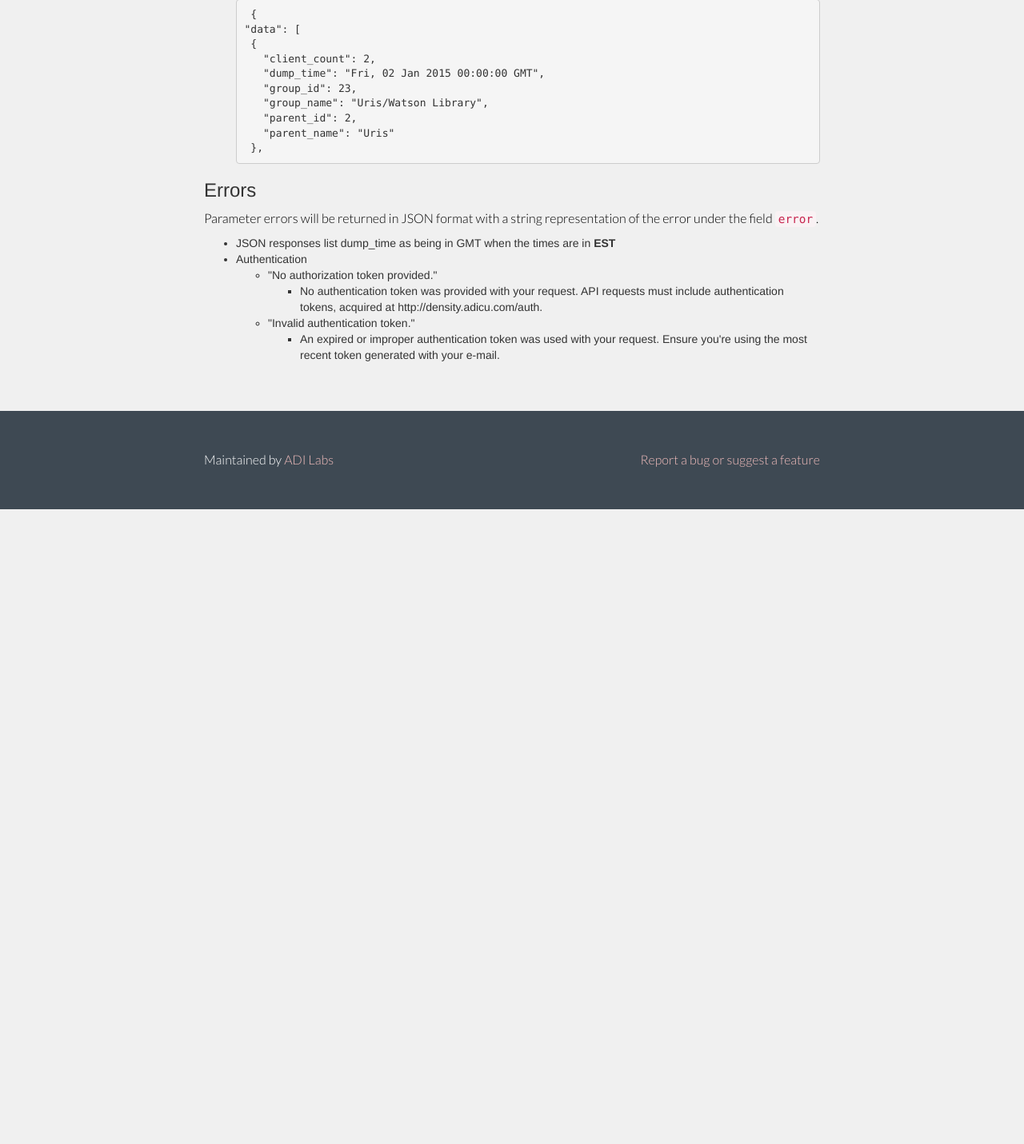
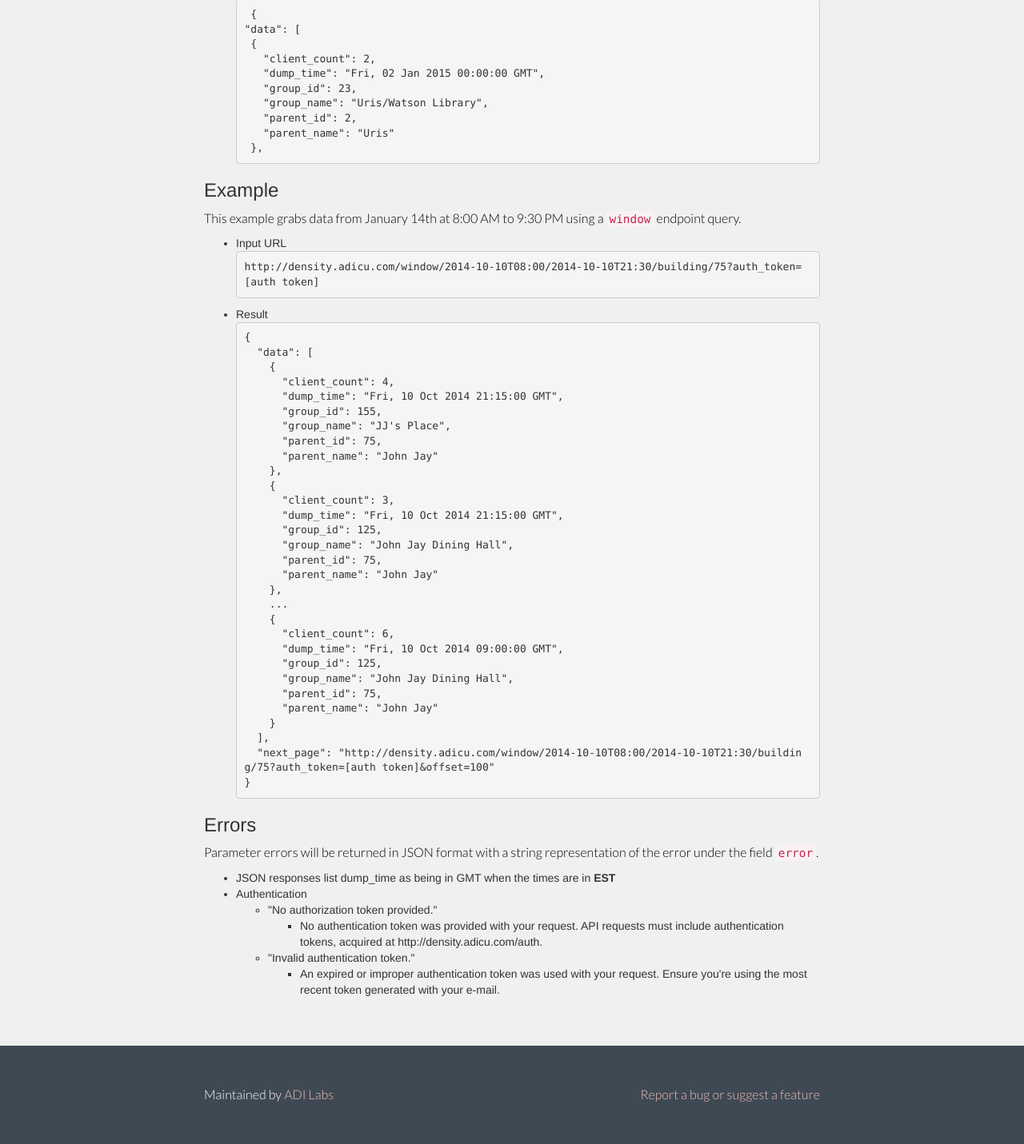
Before and after one commit to ADI-Labs/density, a Flask app: page /docs in a window 1280 px wide. Shown: the part 1935-3366 px from the top of the page at 80% size. Before the commit the page ends 2572 px from the top, so only its background shows below. Run offline with Flask 2, Linux system fonts and the light colour scheme; some libraries are stand-ins or nearby versions.

Commit message:
Add an example to the documentation and fix a link error.

```diff
--- a/density/templates/docs.html
+++ b/density/templates/docs.html
@@ -11,7 +11,7 @@
     <div class="container">
         <div>
             <p class="about">This is the <strong>documentation</strong> page for the Density API.</p>
-            <p>To access this API, you'll need to <a href="https://density.adicu.com/auth">get an API key</a> by logging in with your Columbia-affiliated email.</p>
+            <p>To access this API, you'll need to <a href="http://density.adicu.com/auth">get an API key</a> by logging in with your Columbia-affiliated email.</p>
         </div>
     </div>
 </div>
@@ -166,7 +166,6 @@ next_page: "http://density.adicu.com/window/2014-10-29T05:00/2014-11-29T15:45/bu
 <li>JSON with client_count, dumptime, group_id, group_name, parent_id, and parent_name</li>
 </ul>
 
-
 <pre><code> {
 "data": [
  {
@@ -180,6 +179,47 @@ next_page: "http://density.adicu.com/window/2014-10-29T05:00/2014-11-29T15:45/bu
 </code></pre></li>
 </ul>
 
+<h3>Example</h3>
+
+<p>This example grabs data from January 14th at 8:00 AM to 9:30 PM using a <code>window</code> endpoint query.</p>
+
+<ul>
+<li>Input URL</li>
+<pre><code>http://density.adicu.com/window/2014-10-10T08:00/2014-10-10T21:30/building/75?auth_token=[auth token]
+</code></pre>
+<li>Result</li>
+<pre><code>{
+  "data": [
+    {
+      "client_count": 4,
+      "dump_time": "Fri, 10 Oct 2014 21:15:00 GMT",
+      "group_id": 155,
+      "group_name": "JJ's Place",
+      "parent_id": 75,
+      "parent_name": "John Jay"
+    },
+    {
+      "client_count": 3,
+      "dump_time": "Fri, 10 Oct 2014 21:15:00 GMT",
+      "group_id": 125,
+      "group_name": "John Jay Dining Hall",
+      "parent_id": 75,
+      "parent_name": "John Jay"
+    },
+    ...
+    {
+      "client_count": 6,
+      "dump_time": "Fri, 10 Oct 2014 09:00:00 GMT",
+      "group_id": 125,
+      "group_name": "John Jay Dining Hall",
+      "parent_id": 75,
+      "parent_name": "John Jay"
+    }
+  ],
+  "next_page": "http://density.adicu.com/window/2014-10-10T08:00/2014-10-10T21:30/building/75?auth_token=[auth token]&offset=100"
+}
+</code></pre>
+</ul>
 
 <h3>Errors</h3>
 
```
